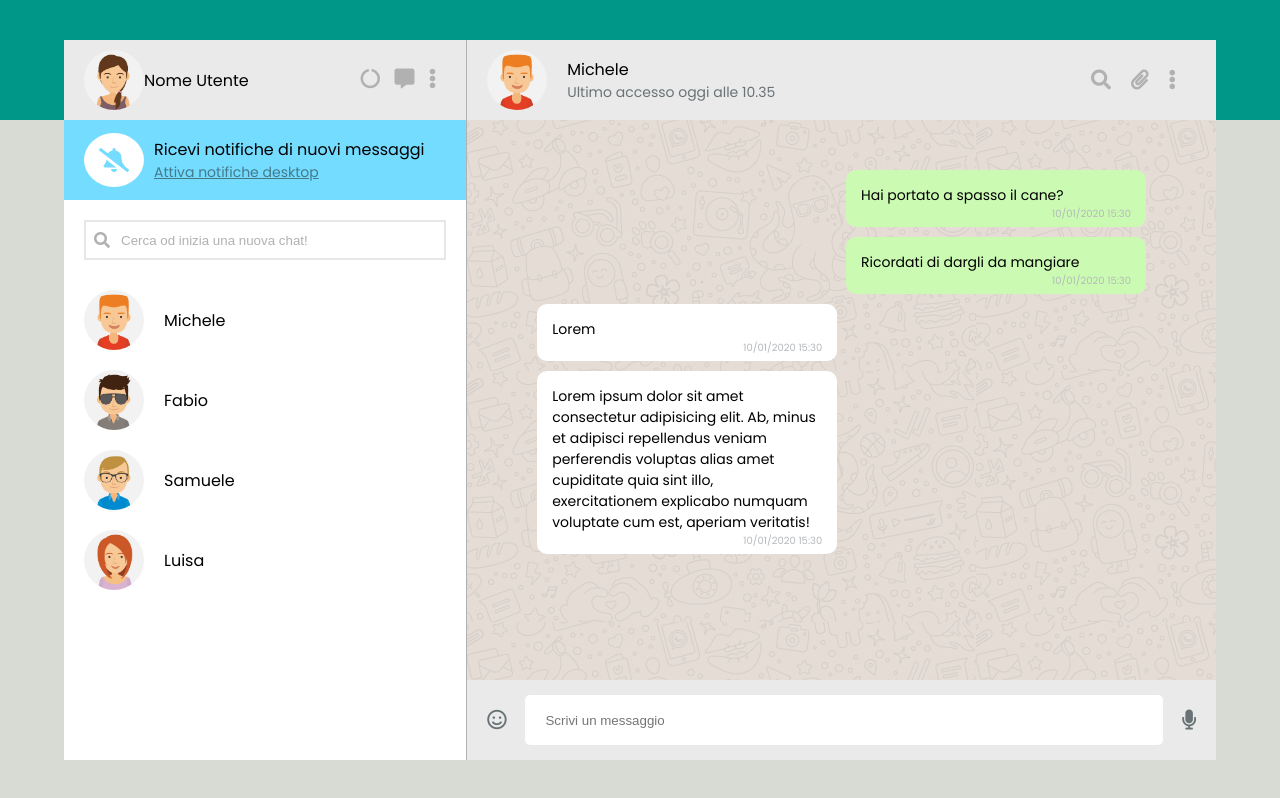
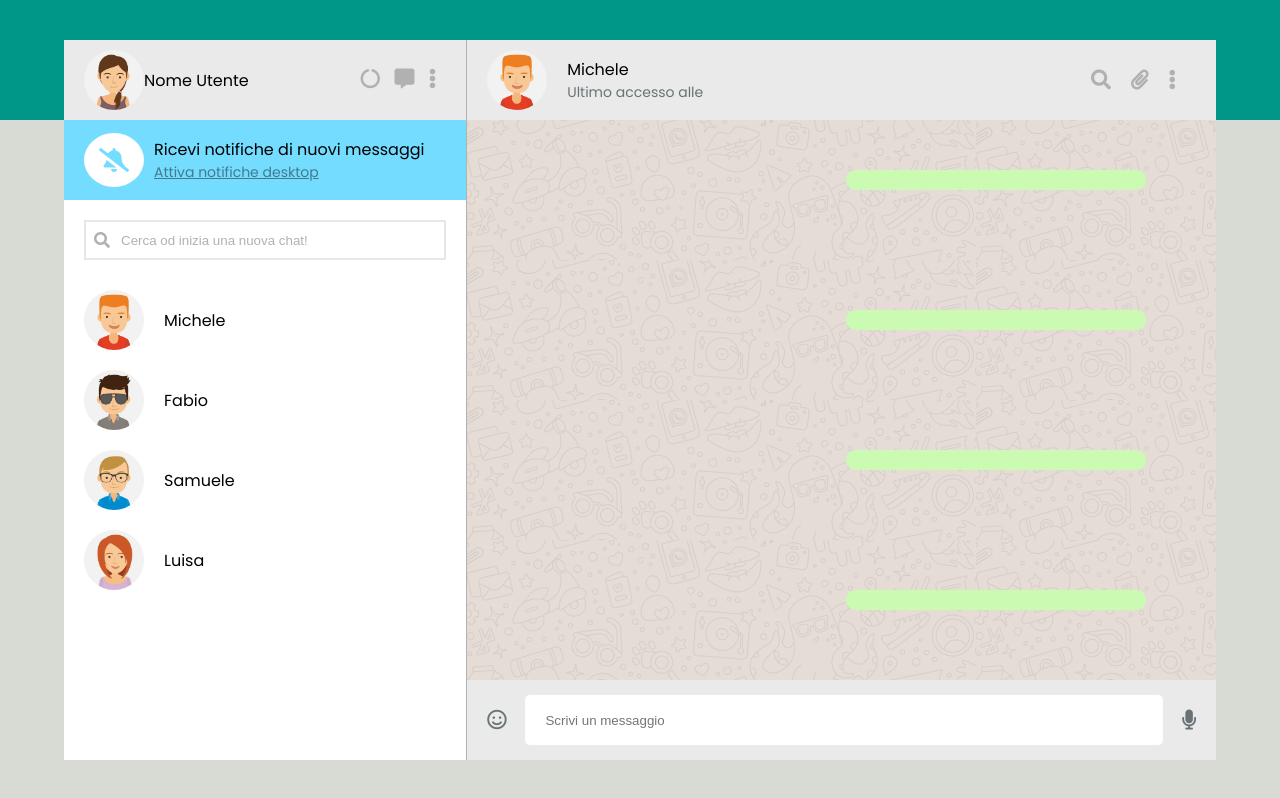
Before and after one commit to SimonaCinti/js-html-css-boolzap, a plain HTML site: page index.html in a window 1280 px wide. Drawn offline with nearby package versions, Linux system fonts and the light colour scheme.

Commit message:
chat show still to do

```diff
--- a/index.html
+++ b/index.html
@@ -68,7 +68,7 @@
                     </div>
                     <div class="contact-data flex">
                       <p>{{contacts[activeUser].name}}</p>
-                    <p class="small">Ultimo accesso oggi alle 10.35</p>
+                    <p class="small">Ultimo accesso alle </p>
                     </div>
                 </div>
                 <div class="contact-data-right flex">
@@ -79,19 +79,16 @@
 
             </div>
             <!-- Main content -->
-            <div class="main-content pd-20">
-                <div class="chat-text sent">  Hai portato a spasso il cane?
+            <div class="main-content pd-20" v-for="(contact, activeUser) in contacts">
+                <div :class="['chat-text', contacts[activeUser].status === 'received' ? 'received' : 'sent'  ]"></div>
+
+                <!-- <div class="chat-text sent">lorem
                     <p class="time">10/01/2020 15:30</p>
-                </div>
-                <div class="chat-text sent"> Ricordati di dargli da mangiare
+                </div> -->
+
+                <!-- <div class="chat-text receive">Lorem
                     <p class="time">10/01/2020 15:30</p>
-                </div>
-                <div class="chat-text receive">Lorem
-                    <p class="time">10/01/2020 15:30</p>
-                </div>
-                <div class="chat-text receive">Lorem ipsum dolor sit amet consectetur adipisicing elit. Ab, minus et adipisci repellendus veniam perferendis voluptas alias amet cupiditate quia sint illo, exercitationem explicabo numquam voluptate cum est, aperiam veritatis!
-                    <p class="time">10/01/2020 15:30</p>
-                </div>
+                </div> -->
             </div>
             <!-- Footer content -->
             <div class="footer-content flex items-center pd-20">
--- a/js/main.js
+++ b/js/main.js
@@ -100,9 +100,9 @@ var app = new Vue({
         activeUser : 0,
     },
     methods: {
+        // Check Chat attiva
         activeChat(index){
             this.activeUser = index;
-            console.log(index);
         }
     }
 });
```
